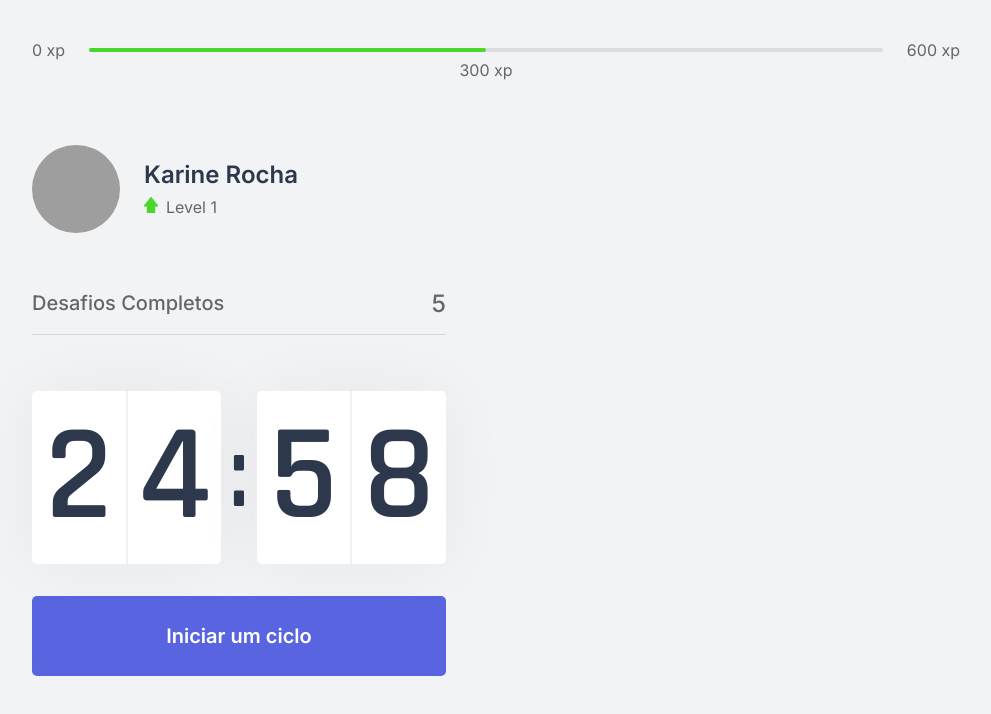
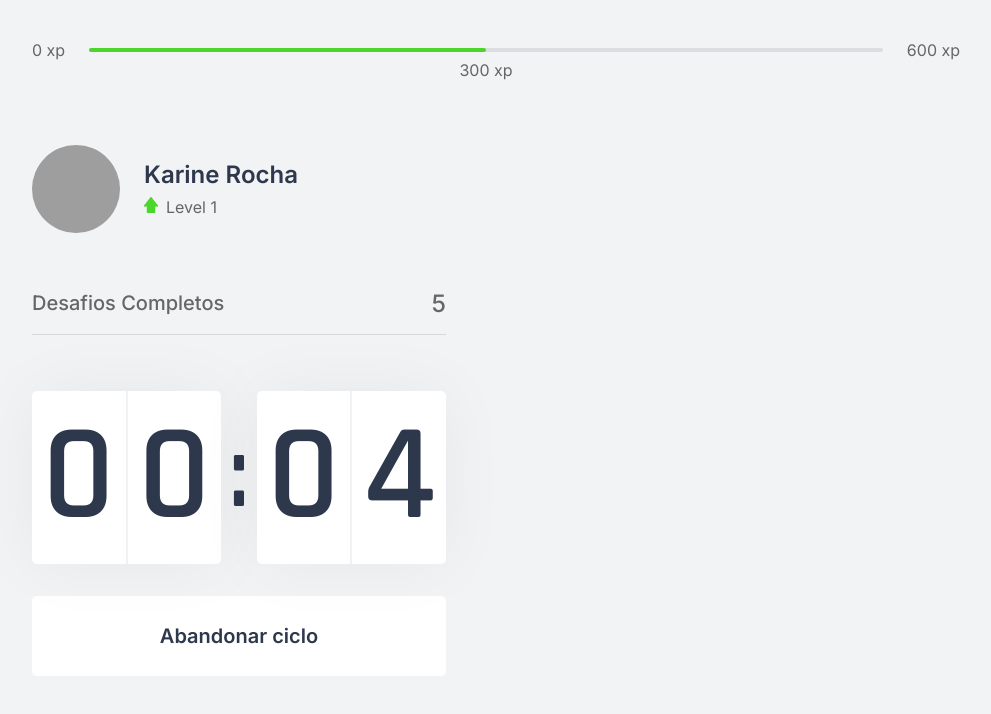
Before and after one commit to KRochaS/NextLevelWeek4, a Next.js app in the folder trilha-reactjs/: page / in a window 1280 px wide. Both pictures are taken after a click on the button "Iniciar um ciclo". Shown: the top 714 px of the page, without its empty margins (144-1135 px from the left). Built offline with nearby package versions, Linux system fonts and the light colour scheme; grey boxes are pictures that could not be loaded.

Commit message:
Finalização Countdown

```diff
--- a/trilha-reactjs/src/components/Countdown.tsx
+++ b/trilha-reactjs/src/components/Countdown.tsx
@@ -1,28 +1,40 @@
-import { useState, useEffect } from 'react';
-import styles from '../styles/components/Countdown.module.css';
+import { useState, useEffect } from "react";
+import styles from "../styles/components/Countdown.module.css";
+
+let countdownTimeout: NodeJS.Timeout;
 
 export function Countdown() {
-    const [time, setTime] = useState(25 * 60);
-    const [active, setActive ] = useState(false);
+	const [time, setTime] = useState(0.1 * 60);
+	const [isActive, setIsActive] = useState(false);
 
+	const [hasFinished, setHasFinished] = useState(false);
 
-    const minutes = Math.floor(time/60);
+	const minutes = Math.floor(time / 60);
 	const seconds = time % 60;
 
-    const [minuteLeft, minuteRight] = String(minutes).padStart(2, '0').split('');
-    const [secondLeft, secondRight] = String(seconds).padStart(2, '0').split('');
+	const [minuteLeft, minuteRight] = String(minutes).padStart(2, "0").split("");
+	const [secondLeft, secondRight] = String(seconds).padStart(2, "0").split("");
 
 	function startCountdown() {
-        setActive(true);
+		setIsActive(true);
+	}
+
+	function resetCountdown() {
+		clearTimeout(countdownTimeout);
+		setIsActive(false);
+		setTime(0.1 * 60);
 	}
 
 	useEffect(() => {
-        if(active && time > 0) {
-            setTimeout(() => {
-                setTime(time -1);
-            }, 1000)
+		if (isActive && time > 0) {
+			countdownTimeout = setTimeout(() => {
+				setTime(time - 1);
+			}, 1000);
+		} else if (isActive && time === 0) {
+			setHasFinished(true);
+			setIsActive(false);
 		}
-    }, [active, time])
+	}, [isActive, time]);
 
 	return (
 		<div>
@@ -33,16 +45,36 @@
 				</div>
 				<span>:</span>
 				<div>
-                <span> { secondLeft }</span>
-                <span> { secondRight }</span>
+					<span> {secondLeft}</span>
+					<span> {secondRight}</span>
 				</div>
 			</div>
+
+			{hasFinished ? (
+				<button disabled className={styles.countdownButton}>
+					Ciclo encerrado
+				</button>
+			) : (
+					<>
+						{isActive ? (
+							<button
+								type="button"
+								className={`${styles.countdownButton} ${styles.countdownButtonActive}`}
+								onClick={resetCountdown}
+							>
+								Abandonar ciclo
+							</button>
+						) : (
 								<button
 									type="button"
 									className={styles.countdownButton}
-        onClick={startCountdown}>
+									onClick={startCountdown}
+								>
 									Iniciar um ciclo
 								</button>
+							)}
+					</>
+				)}
 		</div>
 	);
 }
--- a/trilha-reactjs/src/styles/components/Countdown.module.css
+++ b/trilha-reactjs/src/styles/components/Countdown.module.css
@@ -59,6 +59,27 @@
  }
 
 
- .countdownButton:hover {
+ .countdownButton:not(:disabled):hover {
     background: var(--blue-dark);
  }
+
+ .countdownButtonActive {
+     background: var(--white);
+     color: var(--title);
+ }
+
+ .countdownButtonActive {
+    background: var(--white);
+    color: var(--title);
+}
+
+.countdownButtonActivenot:not(:disabled):hover {
+    background: var(--red);
+    color: var(--white);
+}
+
+.countdownButton:disabled {
+    background: var(--white);
+    color: var(--text);
+    cursor: not-allowed;
+}
```
Lines whose indentation alone changed are shown as unchanged.
